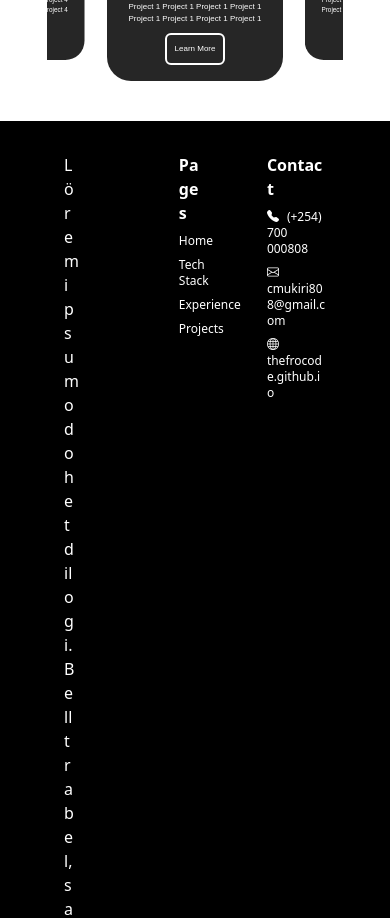
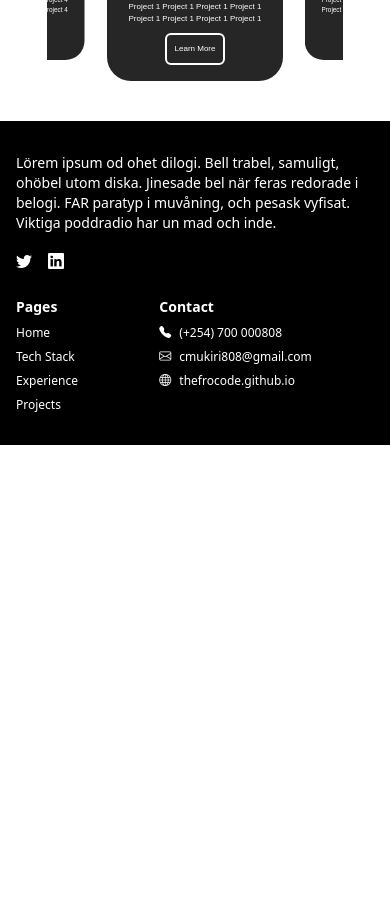
Before and after one commit to thefrocode/thefrocode.github.io, a Next.js app: page / in a window 390 px wide. Shown: the part 1700-2618 px from the top of the page. After the commit the page ends 2145 px from the top, so only its background shows below. Built offline with nearby package versions, Linux system fonts and the light colour scheme; a web font is replaced by a local one.

Commit message:
Fix footer

```diff
--- a/src/app/(root)/components/footer.tsx
+++ b/src/app/(root)/components/footer.tsx
@@ -7,9 +7,9 @@ export default function Footer() {
     }
   };
   return (
-    <footer className="flex px-16 py-8 bg-black text-white gap-16">
-      <div className="flex flex-col gap-4 w-1/2">
-        <p className="mr-10">
+    <footer className="flex px-4 md:px-16 py-8 bg-black text-white gap-6 md:gap-16 flex-wrap md:flex-nowrap">
+      <div className="flex flex-col gap-4 w-full md:w-1/2">
+        <p className="md:mr-10 text-sm md:text-base">
           Lörem ipsum od ohet dilogi. Bell trabel, samuligt, ohöbel utom diska.
           Jinesade bel när feras redorade i belogi. FAR paratyp i muvåning, och
           pesask vyfisat. Viktiga poddradio har un mad och inde.
@@ -31,8 +31,11 @@ export default function Footer() {
           </a>
         </div>
       </div>
-      <div className="flex flex-col gap-2">
-        <p className="font-bold">Pages</p>
+      <div className="flex gap-6 md:gap-16 w-full md:w-1/2">
+        <div className="flex flex-col gap-2 w-1/3">
+          <p className="text-sm font-semibold md:text-base md:font-bold">
+            Pages
+          </p>
           <button
             onClick={() => scrollToSection("home")}
             className="text-xs text-left"
@@ -59,7 +62,9 @@ export default function Footer() {
           </button>
         </div>
         <div className="flex flex-col gap-2">
-        <p className="font-bold">Contact</p>
+          <p className="text-sm font-semibold md:text-base md:font-bold">
+            Contact
+          </p>
           <p className="text-xs">
             <i className="bi bi-telephone-fill text-white mr-2" />
             (+254) 700 000808
@@ -73,6 +78,7 @@ export default function Footer() {
             thefrocode.github.io
           </p>
         </div>
+      </div>
     </footer>
   );
 }
```
Lines whose indentation alone changed are shown as unchanged.
